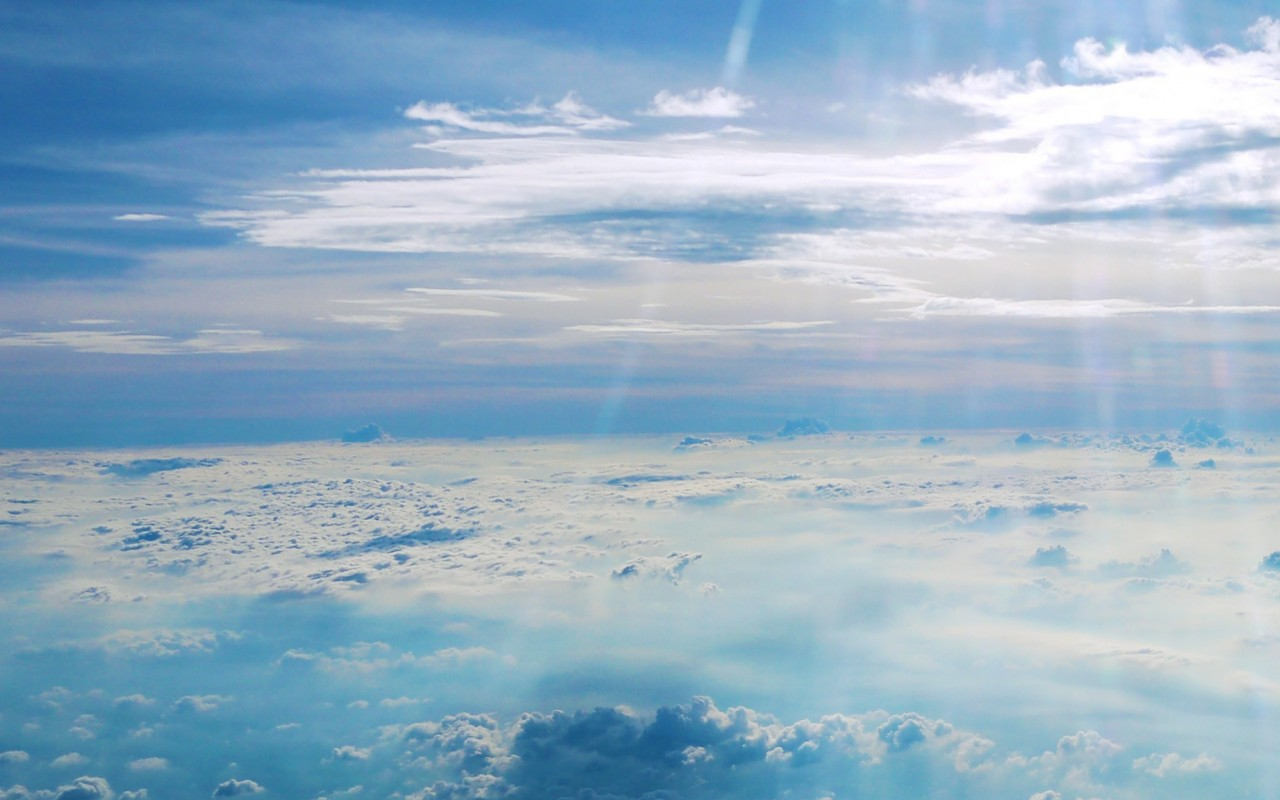
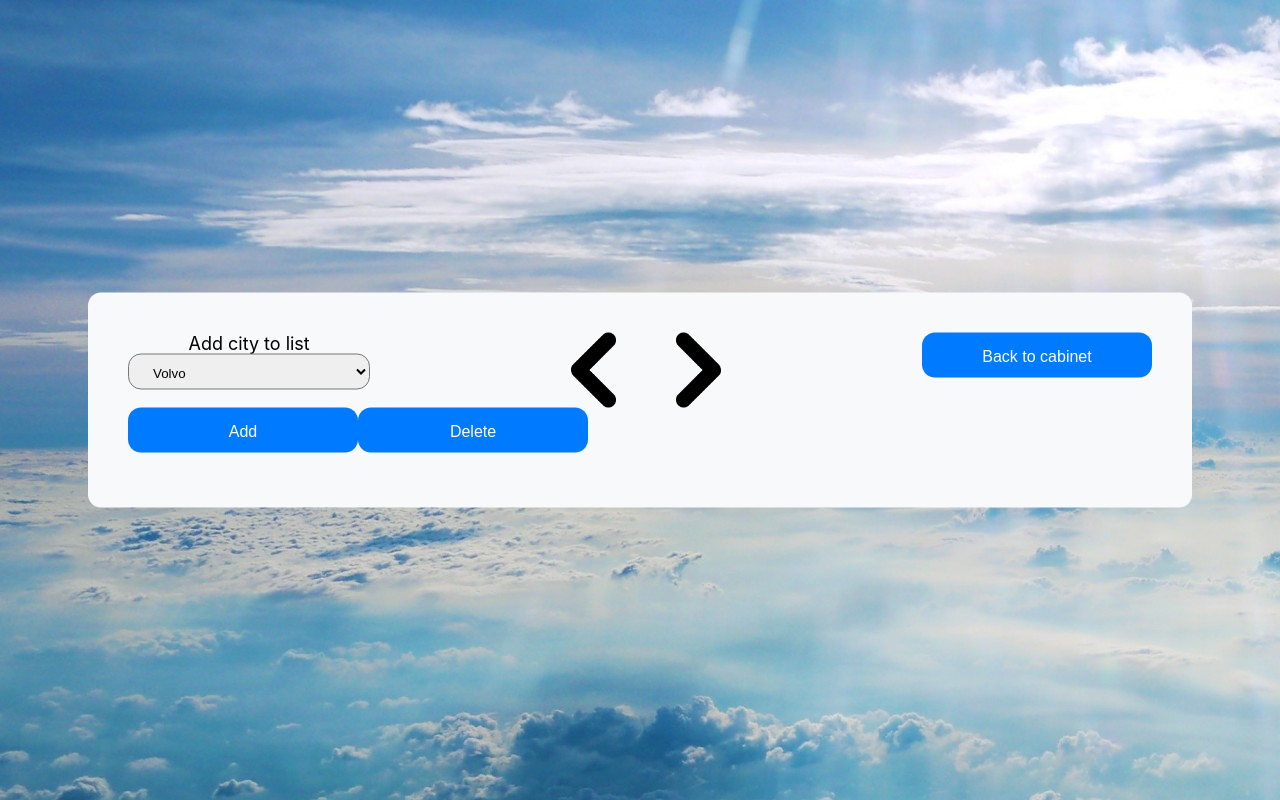
Before and after one commit to Blaze4235/StorMi, a React (Create React App) app in the folder stormi/: page /CityList in a window 1280 px wide. Before the commit this address had no page. Built offline with nearby package versions, Linux system fonts and the light colour scheme.

Commit message:
connect with admin added and started city list

```diff
--- a/stormi/src/App.js
+++ b/stormi/src/App.js
@@ -8,6 +8,9 @@ import { Routes, Route, Link } from 'react-router-dom';
 import {SingIn} from './components/common/SingIn';
 import {SingUp} from './components/common/SingUp';
 import {UserCabinet} from './components/user/UserCabinet';
+import {AdminChat} from './components/user/ConnectWithAdmin';
+import {CityList} from './components/user/CityList';
+
 import {AdminCabinet} from './components/admin/AdminCabinet';
 import { CreateAccAdmin } from './components/admin/CreateAccAdmin';
 
@@ -27,6 +30,8 @@ function App() {
         <Route path="/cabinet" element={<UserCabinet/>}/>
         <Route path="/cabinetAdmin" element={<AdminCabinet/>}/>
         <Route path="/createAccAdmin" element={<CreateAccAdmin/>}/>
+        <Route path="/connectWithAdmin" element={<AdminChat/>}/>
+        <Route path="/CityList" element={<CityList/>}/>
       </Routes>
     </div>
   );
--- a/stormi/src/components/common/SingIn.jsx
+++ b/stormi/src/components/common/SingIn.jsx
@@ -23,7 +23,7 @@ export class SingIn extends Component{
             'email': document.querySelector('#UserEmail').value,
             'password': document.querySelector('#Password').value,
             'rememberMe': document.querySelector('#RememberMe').checked,
-            //'returnUrl': document.querySelector('#RepPassword').value,
+            'returnUrl': '',
         };
 
         fetch('https://localhost:44344/login', {
--- /dev/null
+++ b/stormi/src/components/user/CityList.jsx
@@ -0,0 +1,62 @@
+import React from 'react';
+import { Component } from 'react';
+import {FormTextField} from '../common/FormTextField';
+import {ButtonCustom} from '../common/ButtonCustom';
+
+import { Link } from 'react-router-dom';
+import { Navigate } from 'react-router-dom';
+
+import '../../styles/user/CityList.css';
+
+export class CityList extends Component{
+    constructor(props) {
+        super(props);
+        this.props = props;
+        this.state = {
+            back: false
+        }
+
+    }
+    //12345Qq_
+    back = () => {
+        this.setState({ back: true });
+    }
+
+    render(){
+        const {back} = this.state;
+        if(back){
+            return <Navigate to="/cabinet"></Navigate>;
+        }
+        return(
+            <div className="ticket ticket--cityList">
+                <div className="city-list-fields">
+                    <div>
+                        <label htmlFor="cities">Add city to list</label>
+                        <select className="city-list_select" name="cities" id="cities">
+                            <option value="volvo">Volvo</option>
+                            <option value="saab">Saab</option>
+                            <option value="mercedes">Mercedes</option>
+                            <option value="audi">Audi</option>
+                        </select>
+                    </div>
+                    <div className="carousel">
+                        <button className="carousel-btn carousel-btn--left"></button>
+                        <h3 className="curCity"></h3>
+                        <button className="carousel-btn carousel-btn--right"></button>
+                    </div>
+                    <div className="city-list-back">
+                        <ButtonCustom  text="Back to cabinet" click={this.back} type="primary"></ButtonCustom>
+                    </div>
+                </div>
+                <div className="city-list_btns">
+                    <ButtonCustom  text="Add" click={this.sendMes} type="primary"></ButtonCustom>
+                    <ButtonCustom  text="Delete" click={this.sendMes} type="primary"></ButtonCustom>
+                </div>
+
+                <div className="adminChat-btn">
+
+                </div>
+            </div>
+        )
+    }
+}
--- a/stormi/src/components/user/ConnectWithAdmin.jsx
+++ b/stormi/src/components/user/ConnectWithAdmin.jsx
@@ -6,7 +6,7 @@ import {ButtonCustom} from '../common/ButtonCustom';
 import { Link } from 'react-router-dom';
 import { Navigate } from 'react-router-dom';
 
-import '../../styles/common/SingInStyle.css';
+import '../../styles/user/ConnectWithAdmin.css';
 
 export class AdminChat extends Component{
     constructor(props) {
@@ -18,16 +18,17 @@ export class AdminChat extends Component{
 
     }
     //12345Qq_
-    signIn = () => {
+    sendMes = () => {
 
     }
 
     render(){
         return(
-            <div>
-                <div className="adminChat-back"></div>
-                <div className="ticket ticket--adminChat">
-
+            <div className="ticket ticket--adminChat">
+                <h2 className="admChat-title">Admin Chat</h2>
+                <FormTextField inpId="MesToAdmin" inpW="100" type="text" labelText="Your problem:" labelPos="block"></FormTextField>
+                <div className="adminChat-btn">
+                    <ButtonCustom  text="Send Message" click={this.sendMes} type="primary"></ButtonCustom>
                 </div>
             </div>
         )
--- a/stormi/src/components/user/UserCabinet.jsx
+++ b/stormi/src/components/user/UserCabinet.jsx
@@ -12,6 +12,8 @@ export class UserCabinet extends Component{
         this.props = props;
         this.state = {
             redirect: false,
+            adminChat: false,
+            CityList: false
         }
     }
 
@@ -26,15 +28,22 @@ export class UserCabinet extends Component{
     }
 
     startAdminChat = ()=>{
-
+        this.setState({ adminChat: true });
     }
-
+    cityList = () => {
+        this.setState({ CityList: true });
+    }
     render(){
-        const { redirect, adminChat } = this.state;
+        const { redirect, adminChat, CityList } = this.state;
         if (redirect) {
             return <Navigate to="/sign-in"/>;
         }
-        //<AdminChat/>
+        if (adminChat) {
+            return <Navigate to="/connectWithAdmin"/>;
+        }
+        if (CityList) {
+            return <Navigate to="/CityList"/>;
+        }
         return(
             <div className="ticket ticket--cabinet">
 
@@ -58,7 +67,7 @@ export class UserCabinet extends Component{
                     </div>
                 </div>
                 <div className="cabinet-info__btn-group">
-                    <ButtonCustom text="City List" type="primary"></ButtonCustom>
+                    <ButtonCustom text="City List" click={this.cityList} type="primary"></ButtonCustom>
                     <ButtonCustom text="Connect with Admin" click={this.startAdminChat} type="primary"></ButtonCustom>
                     <ButtonCustom text="View info about region" type="primary"></ButtonCustom>
                 </div>
--- /dev/null
+++ b/stormi/src/styles/user/CityList.css
@@ -0,0 +1,43 @@
+.ticket--cityList{
+    width: 80%;
+}
+.city-list-back{
+    text-align: end;
+}
+
+.city-list-fields{
+    display: flex;
+    justify-content: space-between;
+}
+
+.city-list_select{
+    width: 100%;
+}
+
+.carousel{
+    display: flex;
+}
+
+.carousel-btn{
+    width: 75px;
+    height: 75px;
+    border: none;
+    background-color: transparent;
+}
+
+.carousel-btn--left{
+    background-repeat: no-repeat;
+    background-image: url('../../assets/arrow.png');
+    background-size: contain;
+}
+
+.carousel-btn--right{
+    background-repeat: no-repeat;
+    background-image: url('../../assets/arrow.png');
+    background-size: contain;
+    transform: rotate(180deg);
+}
+
+.city-list_btns{
+    display: flex;
+}
--- a/stormi/src/styles/user/ConnectWithAdmin.css
+++ b/stormi/src/styles/user/ConnectWithAdmin.css
@@ -1,5 +1,11 @@
-.adminChat-back{
-    width: 20px;
-    height: 20px;
-    background-color: greenyellow;
+.admChat-title {
+  margin-top: 0;
 }
+
+.ticket--adminChat {
+  width: 500px;
+}
+
+.adminChat-btn{
+    margin-top: 15px;
+}
```
Also changed, not shown: stormi/src/assets/arrow.png (added).
